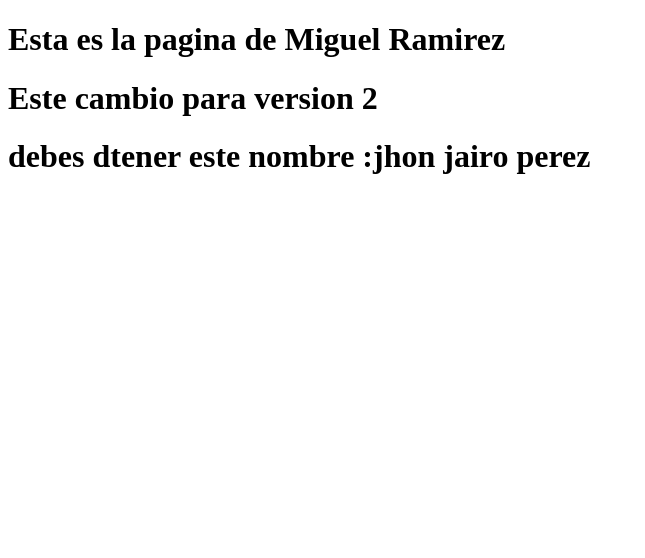
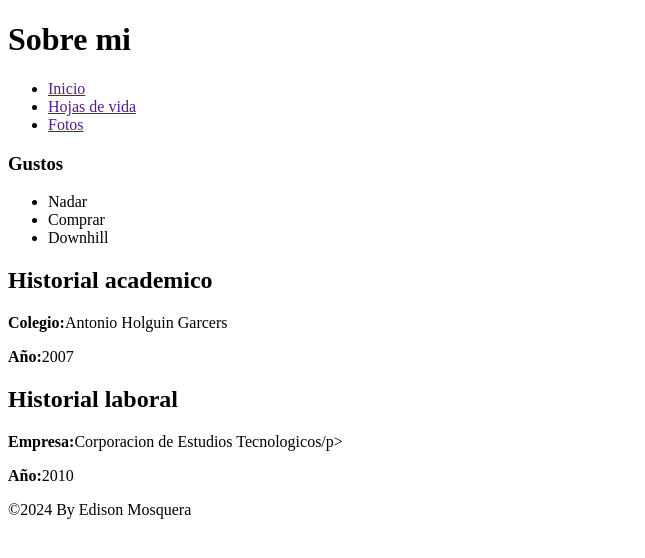
Before and after one commit to MiguelAngelRamirezGutierrez/mi-pagina-web, a plain HTML site: page index.html in a window 1280 px wide. Shown: the whole page, without its empty margins (0-645 px from the left). Drawn offline with Linux system fonts and the light colour scheme.

Commit message:
maquetacion estructura HTML

```diff
--- a/index.html
+++ b/index.html
@@ -3,13 +3,45 @@
 <head>
     <meta charset="UTF-8">
     <meta name="viewport" content="width=device-width, initial-scale=1.0">
-    <title>Sesion 7</title>
+    <title>Laboratorio 1</title>
 </head>
 <body>
-    <h1>Esta es la pagina de Miguel Ramirez</h1>
-    <h1>Este cambio para version 2</h1>
-    <h1>
-        debes dtener este nombre :jhon jairo perez
-    </h1>
+    <header>
+        <h1>Sobre mi</h1>
+    </header>
+    <nav>
+        <ul>
+            <li><a href="">Inicio</a></li>
+             <li><a href="">Hojas de vida</a></li>
+             <li><a href="">Fotos</a></li>
+        </ul>
+    </nav>
+    <div>
+        <aside>
+            <h3>Gustos</h3>
+            <ul>
+                <li>Nadar</li>
+                <li>Comprar</li>
+                <li>Downhill</li>
+            </ul>
+        </aside>
+        <section>
+            <article>
+                <h2>Historial academico</h2>
+                <p><b>Colegio:</b>Antonio Holguin Garcers</p>
+                <p><b>Año:</b>2007</p>
+            </article>
+        </section>
+        <section>
+            <article>
+                <h2>Historial laboral</h2>
+                <p><b>Empresa:</b>Corporacion de Estudios Tecnologicos/p>
+                <p><b>Año:</b>2010</p>
+            </article>
+        </section>
+    </div>
+ <footer>
+    <p>&copy;2024 By Edison Mosquera</p>
+</footer>
 </body>
 </html>
```
